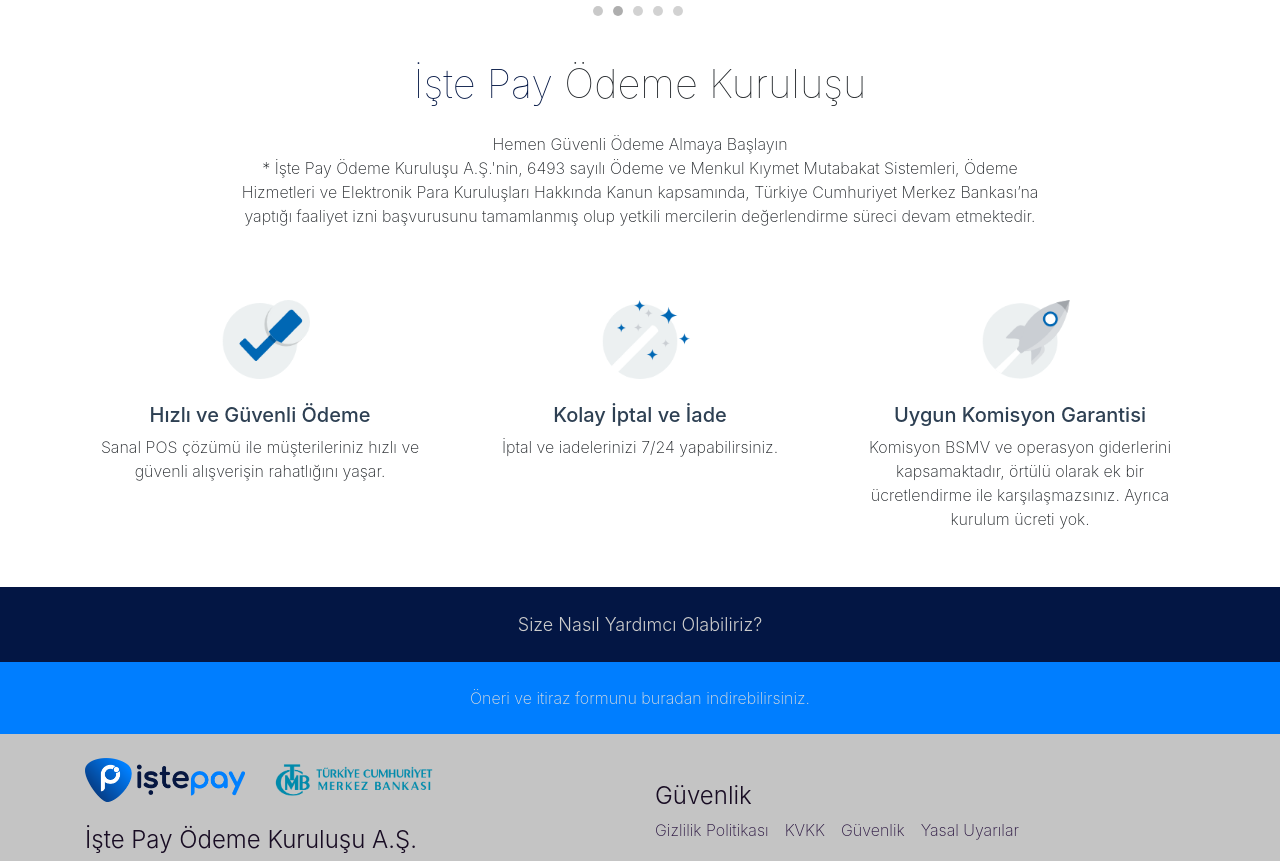
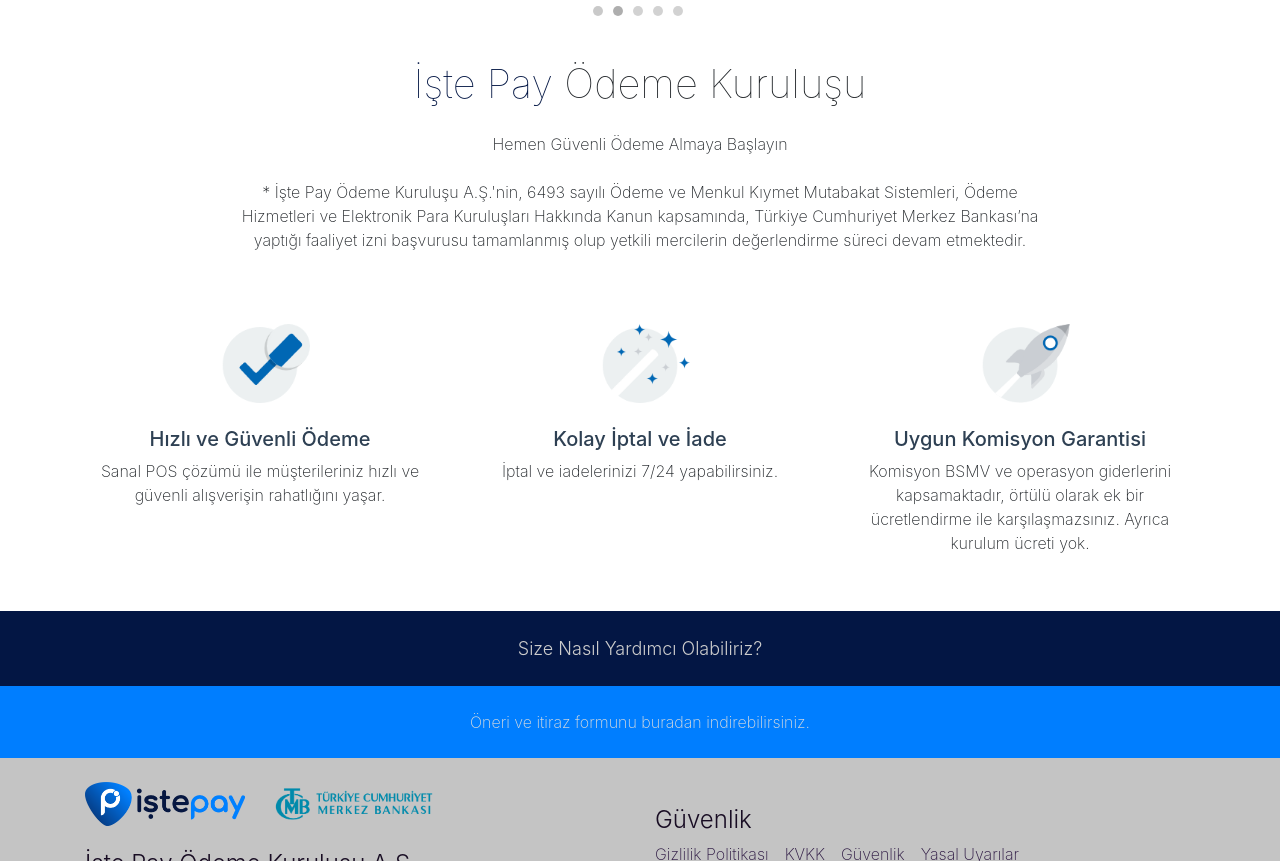
Before and after one commit to Valensas/valenspara.com, a Jekyll site: the page built from index.md, in a window 1280 px wide, cut to the strip 455-1316 px from the top of the page. Built offline with Jekyll 4.4.1, drawn with Linux system fonts in a browser that asks for light colours; nearby versions of some CDN libraries.

Commit message:
typo fix

```diff
--- a/index.md
+++ b/index.md
@@ -22,9 +22,8 @@
 # Creative Section
 creative_title_highlight: İşte Pay
 creative_title_main: Ödeme Kuruluşu
-creative_subtitle: Hemen Güvenli Ödeme Almaya Başlayın </br>
-
-                    * İşte Pay Ödeme Kuruluşu A.Ş.'nin, 6493 sayılı Ödeme ve Menkul Kıymet Mutabakat Sistemleri, Ödeme Hizmetleri ve Elektronik Para Kuruluşları Hakkında Kanun kapsamında, Türkiye Cumhuriyet Merkez Bankası’na yaptığı faaliyet izni başvurusunu tamamlanmış olup yetkili mercilerin değerlendirme süreci devam etmektedir.
+creative_subtitle: Hemen Güvenli Ödeme Almaya Başlayın </br> </br>
+                    * İşte Pay Ödeme Kuruluşu A.Ş.'nin, 6493 sayılı Ödeme ve Menkul Kıymet Mutabakat Sistemleri, Ödeme Hizmetleri ve Elektronik Para Kuruluşları Hakkında Kanun kapsamında, Türkiye Cumhuriyet Merkez Bankası’na yaptığı faaliyet izni başvurusu tamamlanmış olup yetkili mercilerin değerlendirme süreci devam etmektedir.
 
 creative_features:
     - title: Hızlı ve Güvenli Ödeme
```
Also changed, not shown: about.md (+1 -1 lines).
